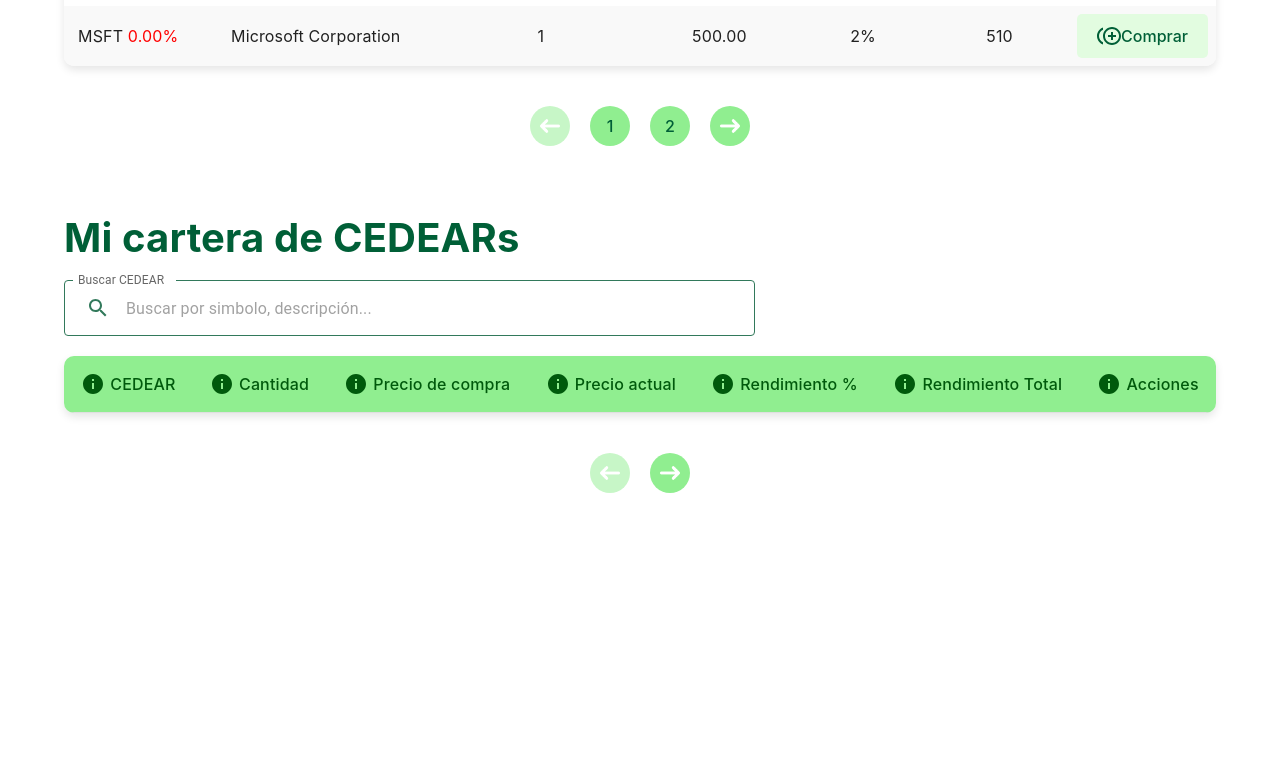
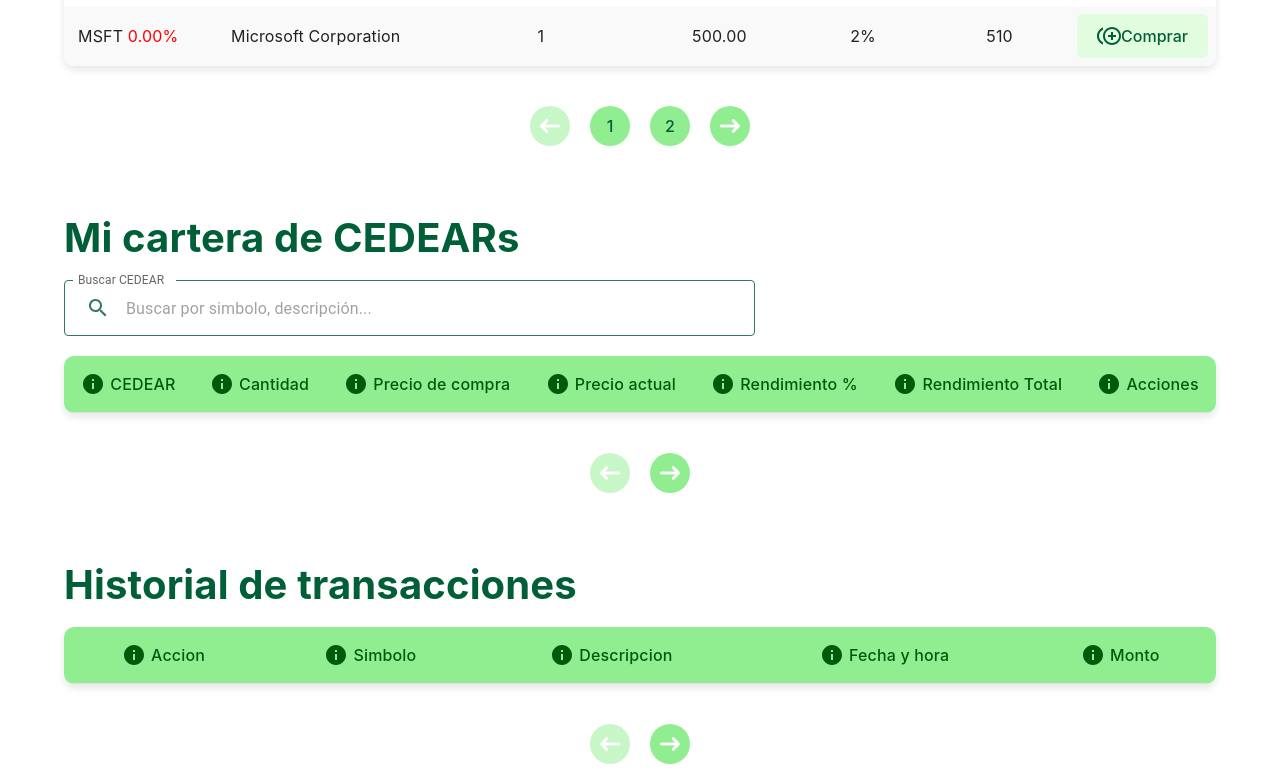
Before and after one commit to chizzi01/CriolloApp, a React (Vite) app in the folder projects/criolloApp/: page /#/cedears in a window 1280 px wide. Shown: the part 1247-2031 px from the top of the page. Before the commit the page ends 1760 px from the top, so only its background shows below. Built offline with nearby package versions, Linux system fonts and the light colour scheme.

Commit message:
historial de transacciones agregado

```diff
--- a/projects/criolloApp/src/components/CEDEARTable.jsx
+++ b/projects/criolloApp/src/components/CEDEARTable.jsx
@@ -25,15 +25,18 @@ const CEDEARTable = () => {
   const [selectedCedear, setSelectedCedear] = useState(null);
   const [page, setPage] = useState(0);
   const [pageCartera, setPageCartera] = useState(0);
+  const [pageTransactions, setPageTransactions] = useState(0);
   const [portfolio, setPortfolio] = useState([]);
   const [searchTerm, setSearchTerm] = useState('');
   const [selectedCedearForSell, setSelectedCedearForSell] = useState(null);
   const [selectedCedearForReBuy, setSelectedCedearForReBuy] = useState(null);
   const [paginatedCedears, setPaginatedCedears] = useState([]);
   const [paginatedPortfolio, setPaginatedPortfolio] = useState([]);
+  const [paginatedTransactions, setPaginatedTransactions] = useState([]);
   const [sellModalOpen, setSellModalOpen] = useState(false);
   const [ReBuyModalOpen, setReBuyModalOpen] = useState(false);
   const [actualCedears, setActualCedears] = useState([]);
+  const [transactions, setTransactions] = useState([]);
   const itemsPerPage = 6;
 
 
@@ -54,6 +57,7 @@ const CEDEARTable = () => {
       const setInitialDataInLocalStorage = (data) => {
         const storedHistory = localStorage.getItem('historyCedears');
         const storedCedears = localStorage.getItem('actualCedears');
+        const storedTransactions = localStorage.getItem('transactions');
 
         if (!storedHistory) {
           localStorage.setItem('historyCedears', JSON.stringify(data));
@@ -62,10 +66,16 @@ const CEDEARTable = () => {
         if (!storedCedears) {
           localStorage.setItem('actualCedears', JSON.stringify(data));
         }
+
+        if (!storedTransactions) {
+          localStorage.setItem('transactions', JSON.stringify([]));
+        }
+
         else {
           const updatedDataWithProfit = calculateProfit(data);
           setCedears(updatedDataWithProfit);
           setActualCedears(updatedDataWithProfit);
+          setTransactions(JSON.parse(storedTransactions));
         }
       };
       if (!localStorage.getItem('actualCedears') || !localStorage.getItem('historyCedears')) {
@@ -145,6 +155,7 @@ const CEDEARTable = () => {
 
   const totalPages = Math.ceil(filteredCedears.length / itemsPerPage);
   const totalPagesCartera = Math.ceil(filteredPortfolio.length / itemsPerPage);
+  const totalPagesTransactions = Math.ceil(transactions.length / itemsPerPage);
 
 
 
@@ -163,6 +174,15 @@ const CEDEARTable = () => {
     const newPaginatedPortfolio = filteredPortfolio.slice(startPortfolioIndex, endPortfolioIndex);
     setPaginatedPortfolio(newPaginatedPortfolio);
   };
+
+  const handlePageTransactionsClick = (pageNumber) => {
+    setPageTransactions(pageNumber);
+    const startTransactionsIndex = pageNumber * itemsPerPage;
+    const endTransactionsIndex = Math.min((pageNumber + 1) * itemsPerPage, transactions.length);
+    const newPaginatedTransactions = transactions.slice(startTransactionsIndex, endTransactionsIndex);
+    setPaginatedTransactions(newPaginatedTransactions);
+  };
+
 
 
 
@@ -185,6 +205,11 @@ const CEDEARTable = () => {
     if (storedActualCedears) {
       setActualCedears(JSON.parse(storedActualCedears));
     }
+
+    const storedTransactions = localStorage.getItem('transactions');
+    if (storedTransactions) {
+      setTransactions(JSON.parse(storedTransactions));
+    }
   }, []);
 
 
@@ -195,6 +220,10 @@ const CEDEARTable = () => {
   useEffect(() => {
     handlePageCarteraClick(pageCartera); // Añadir esta línea
   }, [portfolio, pageCartera]);
+
+  useEffect(() => {
+    handlePageTransactionsClick(pageTransactions); // Añadir esta línea
+  }, [transactions, pageTransactions]);
 
 
 
@@ -214,23 +243,6 @@ const CEDEARTable = () => {
     setReBuyModalOpen(true);
   };
 
-  // const handleCloseBuyModal = () => {
-  //   setBuyModalOpen(false);
-  // };
-
-  // const handleOpenSellModal = (cedear) => {
-  //   setSelectedCedearForSell(cedear);
-  //   setSellModalOpen(true);
-  // };
-
-  // const handleCloseSellModal = () => {
-  //   setSellModalOpen(false);
-  // };
-
-  // const handleSearchChange = (e) => {
-  //   setSearchValue(e.target.value);
-  // };
-
   const handleSellClick = (cedear) => {
     setSelectedCedearForSell(cedear);
     setSellModalOpen(true);
@@ -247,7 +259,6 @@ const CEDEARTable = () => {
   const getCurrentProfit = (symbol) => {
     const cedear = actualCedears.find(c => c['01. symbol'] === symbol);
     return cedear ? cedear.profit : 0;
-
   };
 
 
@@ -552,6 +563,111 @@ const CEDEARTable = () => {
         />
       )}
 
+
+
+
+      <div className='searchCedears'>
+        <h1>Historial de transacciones</h1>
+      </div>
+      <table>
+        <TableHead>
+          <TableRow>
+            <TableCell style={{ textAlign: 'center' }}>
+              <div className="header-icon-text">
+                <Tooltip title="Esta es la información del símbolo">
+                  <InfoIcon />
+                </Tooltip>
+                Accion
+              </div>
+            </TableCell>
+            <TableCell style={{ textAlign: 'center' }}>
+              <div className="header-icon-text">
+                <Tooltip title="Esta es la información del símbolo">
+                  <InfoIcon />
+                </Tooltip>
+                Simbolo
+              </div>
+            </TableCell>
+            <TableCell style={{ textAlign: 'center' }}>
+              <div className="header-icon-text">
+                <Tooltip title="Esta es la información de la descripción">
+                  <InfoIcon />
+                </Tooltip>
+                Descripcion
+              </div>
+            </TableCell>
+            <TableCell style={{ textAlign: 'center' }}>
+              <div className="header-icon-text">
+                <Tooltip title="Esta es la información de la ratio de conversión">
+                  <InfoIcon />
+                </Tooltip>
+                Fecha y hora
+              </div>
+            </TableCell>
+            <TableCell style={{ textAlign: 'center' }}>
+              <div className="header-icon-text">
+                <Tooltip title="Esta es la información del precio actual">
+                  <InfoIcon />
+                </Tooltip>
+                Monto
+              </div>
+            </TableCell>
+          </TableRow>
+        </TableHead>
+        <tbody>
+          {transactions
+            .map(transaction => ({
+              ...transaction,
+              fechaHoraDate: new Date(transaction.fechaHora)
+            }))
+            .sort((a, b) => b.fechaHoraDate - a.fechaHoraDate)
+            .map((transaction, index) => {
+              let rowColor = "";
+              switch (transaction.accion) {
+                case "Compra":
+                  rowColor = "#c8ffc8"; // Color para Compra
+                  break;
+                case "Recompra":
+                  rowColor = "#94ff94"; // Color más oscuro para Recompra
+                  break;
+                case "Venta":
+                  rowColor = "#c7edff"; // Color para Venta
+                  break;
+                default:
+                  rowColor = "white"; // Color por defecto
+              }
+
+              return (
+                <tr key={index} style={{ backgroundColor: rowColor }}>
+                  <td>{transaction.accion}</td>
+                  <td>{transaction.simbolo}</td>
+                  <td>{transaction.descripcion}</td>
+                  <td>{transaction.fechaHora}</td>
+                  <td>${parseFloat(transaction.montoTotal).toFixed(2)}</td>
+                </tr>
+              );
+            })}
+        </tbody>
+      </table>
+      <div className='pageSlider'>
+        <button onClick={() => handlePageTransactionsClick(pageTransactions - 1)} disabled={pageTransactions === 0} className='flecha' style={{ backgroundColor: "#90ee90" }}>
+          <img src={flecha} alt="" />
+        </button>
+        {Array.from({ length: totalPagesTransactions }, (_, index) => (
+          <button
+            key={index}
+            onClick={() => handlePageTransactionsClick(index)}
+            className={pageTransactions === index ? 'active' : ''}
+            style={{ backgroundColor: "#90ee90", color: "#005f37" }}
+          >
+            {index + 1}
+          </button>
+        ))}
+        <button onClick={() => handlePageTransactionsClick(pageTransactions + 1)} disabled={pageTransactions === totalPagesTransactions - 1} className='flecha der' style={{ backgroundColor: "#90ee90" }}>
+          <img src={flecha} alt="" />
+        </button>
+      </div>
+
     </div>
 
   );
--- a/projects/criolloApp/src/components/ModalBuy.jsx
+++ b/projects/criolloApp/src/components/ModalBuy.jsx
@@ -6,6 +6,9 @@ export default function BuyModal({ open, onClose, cedear }) {
     const handleBuy = () => {
         let cedears = JSON.parse(localStorage.getItem('cedears')) || [];
         let portfolio = JSON.parse(localStorage.getItem('portfolio')) || [];
+        // Paso 1: Recuperar el array de transacciones actual o inicializarlo como un array vacío
+        const transactions = JSON.parse(localStorage.getItem('transactions')) || [];
+
 
         if (cedears[0] && cedears[0].name === 'Ninguno') {
             cedears.shift();
@@ -55,6 +58,21 @@ export default function BuyModal({ open, onClose, cedear }) {
         const totalPurchasePrice = quantityNumber * cedearPrice;
         const newSaldo = saldo - totalPurchasePrice;
 
+
+        // Paso 2: Crear el objeto de la transacción
+        const transaction = {
+            accion: "Compra",
+            simbolo: cedear['01. symbol'], // Asumiendo que cedear es el objeto del cedear que estás recomprando
+            descripcion: cedear['02. description'], // Asumiendo que tienes una descripción en tu objeto cedear
+            fechaHora: new Date().toLocaleString(), // Obtiene la fecha y hora actual
+            montoTotal: totalPurchasePrice // El monto total gastado en la transacción
+        };
+
+        // Paso 3: Añadir este objeto al array de transacciones
+        transactions.push(transaction);
+
+        // Paso 4: Guardar el array actualizado de nuevo en el localStorage
+        localStorage.setItem('transactions', JSON.stringify(transactions));
         localStorage.setItem('total', newTotal.toFixed(2));
         localStorage.setItem('saldo', newSaldo.toFixed(2));
 
--- a/projects/criolloApp/src/components/ModalSell.jsx
+++ b/projects/criolloApp/src/components/ModalSell.jsx
@@ -7,11 +7,15 @@ export default function SellModal({ open, onClose, cedear }) {
 
     const getCurrentPrice = (symbol) => {
         const actualCedears = JSON.parse(localStorage.getItem('actualCedears')) || [];
-        console.log('actualCedears:', actualCedears); // Depuración: Verifica los datos
         const cedearFound = actualCedears.find(c => c['01. symbol'] === symbol);
-        console.log('cedear encontrado:', cedearFound); // Depuración: Verifica el objeto encontrado
         return cedearFound ? parseFloat(cedearFound['04. current price']) : 0;
     };
+
+    const getDescription = (symbol) => {
+        const actualCedears = JSON.parse(localStorage.getItem('actualCedears')) || [];
+        const cedearFound = actualCedears.find(c => c['01. symbol'] === symbol);
+        return cedearFound ? cedearFound['02. description'] : '';
+    }
 
     useEffect(() => {
         if (cedear) {
@@ -26,6 +30,7 @@ export default function SellModal({ open, onClose, cedear }) {
     const handleSell = () => {
         let portfolio = JSON.parse(localStorage.getItem('portfolio')) || [];
         let cedearIndex = portfolio.findIndex(c => c['01. symbol'] === cedear['01. symbol']);
+        const transactions = JSON.parse(localStorage.getItem('transactions')) || [];
 
         const quantityNumber = parseInt(quantity, 10);
         const totalSalePrice = precioPorUnidad * quantityNumber;
@@ -44,6 +49,21 @@ export default function SellModal({ open, onClose, cedear }) {
             const newTotal = total - totalSalePrice;
             const newSaldo = saldo + totalSalePrice;
 
+
+            // Paso 2: Crear el objeto de la transacción
+            const transaction = {
+                accion: "Venta",
+                simbolo: cedear.name, // Asumiendo que cedear es el objeto del cedear que estás recomprando
+                descripcion: getDescription(cedear.name), // Asumiendo que tienes una descripción en tu objeto cedear
+                fechaHora: new Date().toLocaleString(), // Obtiene la fecha y hora actual
+                montoTotal: totalSalePrice // El monto total gastado en la transacción
+            };
+
+            // Paso 3: Añadir este objeto al array de transacciones
+            transactions.push(transaction);
+
+            // Paso 4: Guardar el array actualizado de nuevo en el localStorage
+            localStorage.setItem('transactions', JSON.stringify(transactions));
             localStorage.setItem('total', newTotal.toFixed(2));
             localStorage.setItem('saldo', newSaldo.toFixed(2));
 
```
Also changed, not shown: projects/criolloApp/src/components/ModalReBuy.jsx (+24 -3 lines).
